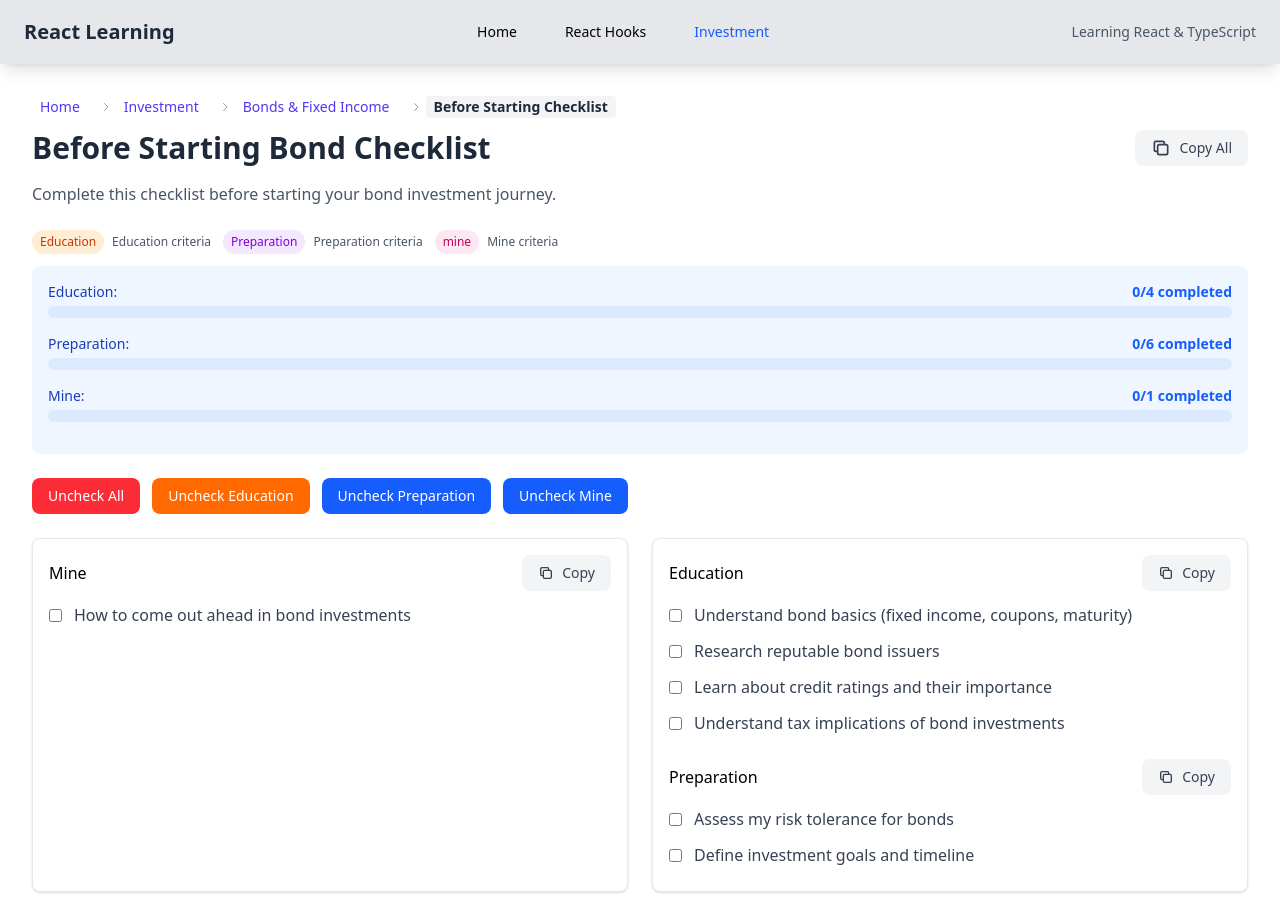
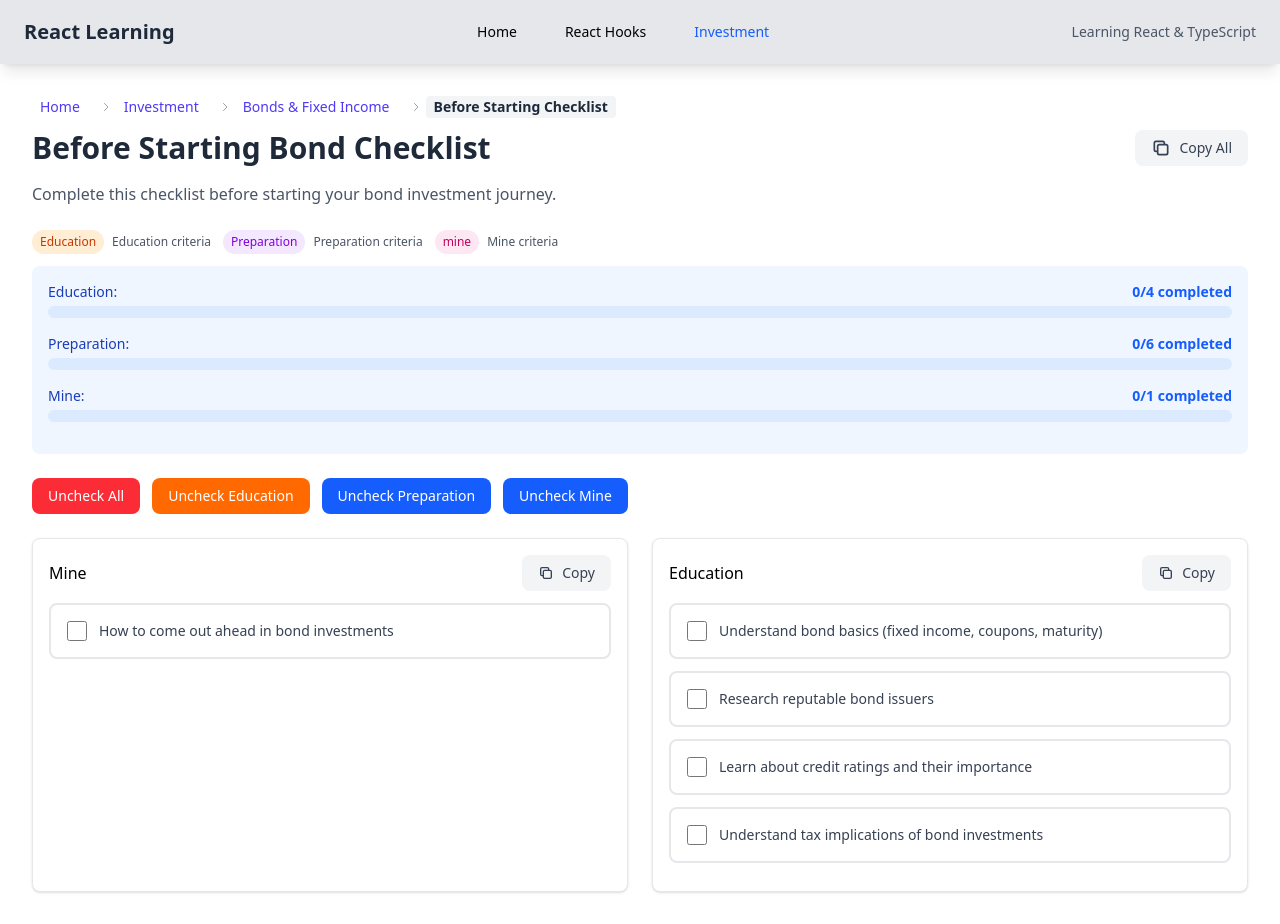
Before and after one commit to Ravi-Royal/reactLearning, a React (Vite) app: page /reactLearning/investment/bonds/before-starting in a window 1280 px wide. Built offline with nearby package versions, Linux system fonts and the light colour scheme.

Commit message:
refactor: enhance checklist components with improved checkbox styling and cursor interactions

```diff
--- a/src/pages/components/investment/bonds/before-starting/BeforeStartingBondCheckList.tsx
+++ b/src/pages/components/investment/bonds/before-starting/BeforeStartingBondCheckList.tsx
@@ -125,15 +125,36 @@ function BeforeStartingBondCheckList() {
           </div>
           <div className="max-h-80 overflow-y-auto space-y-3">
             {mineItems.map(item => (
-              <div key={item.id} className="flex items-center">
+              <div
+                key={item.id}
+                className={`p-4 rounded-lg border-2 transition-all duration-200 cursor-pointer ${
+                  item.checked
+                    ? 'bg-green-50 border-green-200'
+                    : 'bg-white border-gray-200 hover:border-gray-300'
+                }`}
+                onClick={() => toggleItem(item.id)}
+              >
+                <div className="flex items-center gap-3">
                   <input
                     type="checkbox"
-                  id={item.id}
                     checked={item.checked}
                     onChange={() => toggleItem(item.id)}
-                  className="mr-3"
+                    onClick={(e) => e.stopPropagation()}
+                    className="w-5 h-5 text-green-600 bg-gray-100 border-gray-300 rounded focus:ring-green-500 cursor-pointer"
                   />
-                <label htmlFor={item.id} className="text-gray-700">{item.label}</label>
+                  <label
+                    className={`text-sm font-medium cursor-pointer flex-1 ${
+                      item.checked ? 'text-green-800' : 'text-gray-700'
+                    }`}
+                  >
+                    {item.label}
+                  </label>
+                  {item.checked && (
+                    <svg className="w-5 h-5 text-green-600 ml-auto flex-shrink-0" fill="none" stroke="currentColor" viewBox="0 0 24 24">
+                      <path strokeLinecap="round" strokeLinejoin="round" strokeWidth={2} d="M5 13l4 4L19 7" />
+                    </svg>
+                  )}
+                </div>
               </div>
             ))}
           </div>
@@ -156,15 +177,36 @@ function BeforeStartingBondCheckList() {
               </div>
               <div className="space-y-3">
                 {educationItems.map(item => (
-                  <div key={item.id} className="flex items-center">
+                  <div
+                    key={item.id}
+                    className={`p-4 rounded-lg border-2 transition-all duration-200 cursor-pointer ${
+                      item.checked
+                        ? 'bg-green-50 border-green-200'
+                        : 'bg-white border-gray-200 hover:border-gray-300'
+                    }`}
+                    onClick={() => toggleItem(item.id)}
+                  >
+                    <div className="flex items-center gap-3">
                       <input
                         type="checkbox"
-                      id={item.id}
                         checked={item.checked}
                         onChange={() => toggleItem(item.id)}
-                      className="mr-3"
+                        onClick={(e) => e.stopPropagation()}
+                        className="w-5 h-5 text-green-600 bg-gray-100 border-gray-300 rounded focus:ring-green-500 cursor-pointer"
                       />
-                    <label htmlFor={item.id} className="text-gray-700">{item.label}</label>
+                      <label
+                        className={`text-sm font-medium cursor-pointer flex-1 ${
+                          item.checked ? 'text-green-800' : 'text-gray-700'
+                        }`}
+                      >
+                        {item.label}
+                      </label>
+                      {item.checked && (
+                        <svg className="w-5 h-5 text-green-600 ml-auto flex-shrink-0" fill="none" stroke="currentColor" viewBox="0 0 24 24">
+                          <path strokeLinecap="round" strokeLinejoin="round" strokeWidth={2} d="M5 13l4 4L19 7" />
+                        </svg>
+                      )}
+                    </div>
                   </div>
                 ))}
               </div>
@@ -184,15 +226,36 @@ function BeforeStartingBondCheckList() {
               </div>
               <div className="space-y-3">
                 {preparationItems.map(item => (
-                  <div key={item.id} className="flex items-center">
+                  <div
+                    key={item.id}
+                    className={`p-4 rounded-lg border-2 transition-all duration-200 cursor-pointer ${
+                      item.checked
+                        ? 'bg-green-50 border-green-200'
+                        : 'bg-white border-gray-200 hover:border-gray-300'
+                    }`}
+                    onClick={() => toggleItem(item.id)}
+                  >
+                    <div className="flex items-center gap-3">
                       <input
                         type="checkbox"
-                      id={item.id}
                         checked={item.checked}
                         onChange={() => toggleItem(item.id)}
-                      className="mr-3"
+                        onClick={(e) => e.stopPropagation()}
+                        className="w-5 h-5 text-green-600 bg-gray-100 border-gray-300 rounded focus:ring-green-500 cursor-pointer"
                       />
-                    <label htmlFor={item.id} className="text-gray-700">{item.label}</label>
+                      <label
+                        className={`text-sm font-medium cursor-pointer flex-1 ${
+                          item.checked ? 'text-green-800' : 'text-gray-700'
+                        }`}
+                      >
+                        {item.label}
+                      </label>
+                      {item.checked && (
+                        <svg className="w-5 h-5 text-green-600 ml-auto flex-shrink-0" fill="none" stroke="currentColor" viewBox="0 0 24 24">
+                          <path strokeLinecap="round" strokeLinejoin="round" strokeWidth={2} d="M5 13l4 4L19 7" />
+                        </svg>
+                      )}
+                    </div>
                   </div>
                 ))}
               </div>
--- a/src/pages/components/investment/bonds/checklist/BondCheckList.tsx
+++ b/src/pages/components/investment/bonds/checklist/BondCheckList.tsx
@@ -171,7 +171,7 @@ function BondCheckList() {
                       checked={item.checked}
                       onChange={() => toggleItem(item.id)}
                       onClick={(e) => e.stopPropagation()}
-                      className="w-5 h-5 text-green-600 bg-gray-100 border-gray-300 rounded focus:ring-green-500"
+                      className="w-5 h-5 text-green-600 bg-gray-100 border-gray-300 rounded focus:ring-green-500 cursor-pointer"
                     />
                     <label
                       className={`text-sm font-medium cursor-pointer flex-1 ${
@@ -223,7 +223,7 @@ function BondCheckList() {
                       checked={item.checked}
                       onChange={() => toggleItem(item.id)}
                       onClick={(e) => e.stopPropagation()}
-                      className="w-5 h-5 text-green-600 bg-gray-100 border-gray-300 rounded focus:ring-green-500"
+                      className="w-5 h-5 text-green-600 bg-gray-100 border-gray-300 rounded focus:ring-green-500 cursor-pointer"
                     />
                     <label
                       className={`text-sm font-medium cursor-pointer flex-1 ${
--- a/src/pages/components/investment/stock/checklist/StockCheckList.tsx
+++ b/src/pages/components/investment/stock/checklist/StockCheckList.tsx
@@ -175,7 +175,7 @@ function StockCheckList() {
                       checked={item.checked}
                       onChange={() => toggleItem(item.id)}
                       onClick={(e) => e.stopPropagation()}
-                      className="w-5 h-5 text-green-600 bg-gray-100 border-gray-300 rounded focus:ring-green-500"
+                      className="w-5 h-5 text-green-600 bg-gray-100 border-gray-300 rounded focus:ring-green-500 cursor-pointer"
                     />
                     <label
                       className={`text-sm font-medium cursor-pointer flex-1 ${
@@ -227,7 +227,7 @@ function StockCheckList() {
                       checked={item.checked}
                       onChange={() => toggleItem(item.id)}
                       onClick={(e) => e.stopPropagation()}
-                      className="w-5 h-5 text-green-600 bg-gray-100 border-gray-300 rounded focus:ring-green-500"
+                      className="w-5 h-5 text-green-600 bg-gray-100 border-gray-300 rounded focus:ring-green-500 cursor-pointer"
                     />
                     <label
                       className={`text-sm font-medium cursor-pointer flex-1 ${
```
Lines whose indentation alone changed are shown as unchanged.
